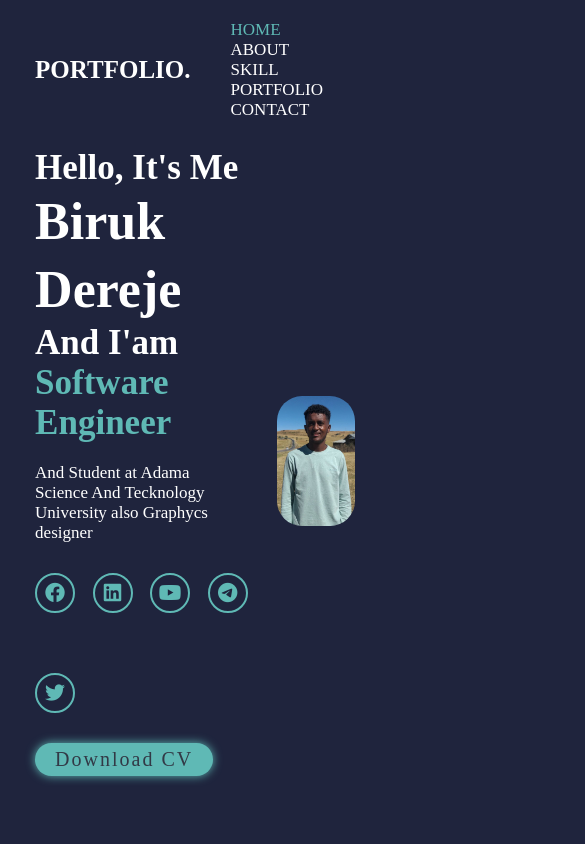
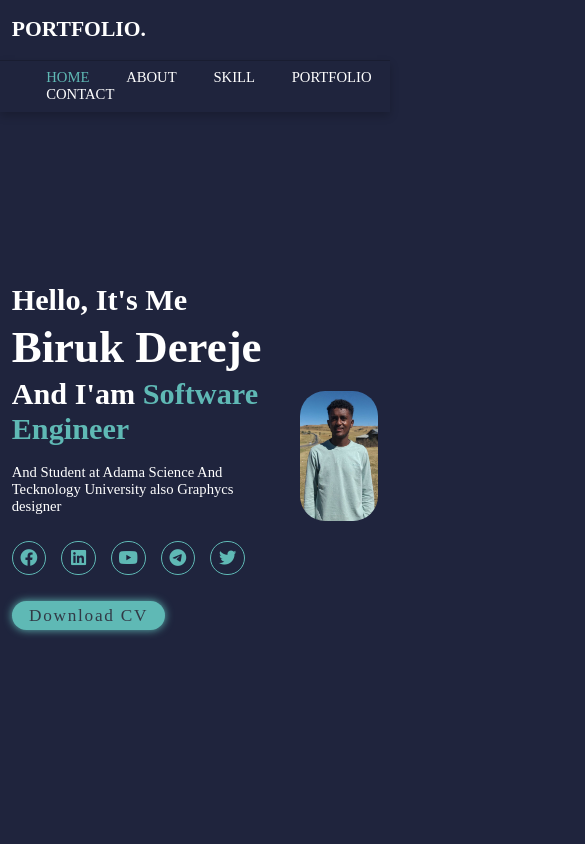
Before and after one commit to Biruk-Dereje/myportfolio, a plain HTML site: page main.html in a window 390 px wide. Shown: the top 844 px of the page, 585 px wide, since content can reach past the window. Drawn offline with Linux system fonts and the light colour scheme.

Commit message:
Add files via upload
small change in css

```diff
--- a/script.js
+++ b/script.js
@@ -16,9 +16,3 @@ window.onscroll = () => {
         }
     })
 }
-
-
-
-
-menuIcon.classList.toggle('bx-x');
-navbar.classList.toggle('active');
--- a/style.css
+++ b/style.css
@@ -4,7 +4,7 @@
      box-sizing: border-box;
      font-size: "Poppins", sans-serif;
      outline: none;
-     scroll-behavior: smooth;
+     scroll-behavior: none;
      text-decoration: none;
      border: none;
  }
@@ -375,3 +375,34 @@
      font-size: 2.4rem;
      color: var(--second-bg-color);
  }
+
+@media(max-width: 1200px){
+    html{
+        font-size: 54%;
+    }
+}
+@media (max-width: 991px){
+    .header{
+        padding: 2rem 3%;
+    }
+
+    section{
+        padding: 10rem 3% 2rem;
+    }
+}
+@media (max-width: 768px){
+    #menu-icon{
+        display: block;
+    }
+
+    .navbar{
+        position: absolute;
+        top: 100%;
+        left: 0;
+        padding: 1rem 3%;
+        background: var(--bg-color);
+        border-top: .1rem solid rgba(0,0,0,.2);
+        box-shadow: 0 .5rem 1rem rgba(0, 0, 0, .2);
+
+    }
+}
```
